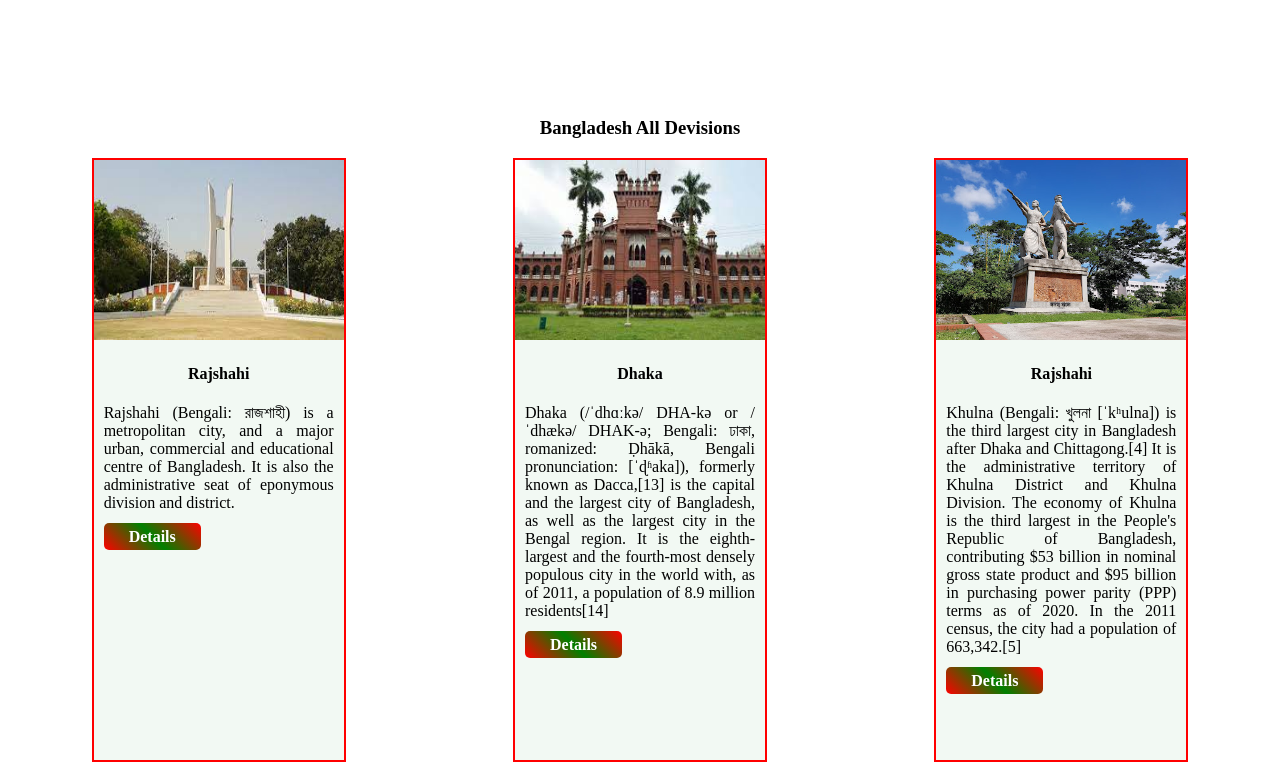
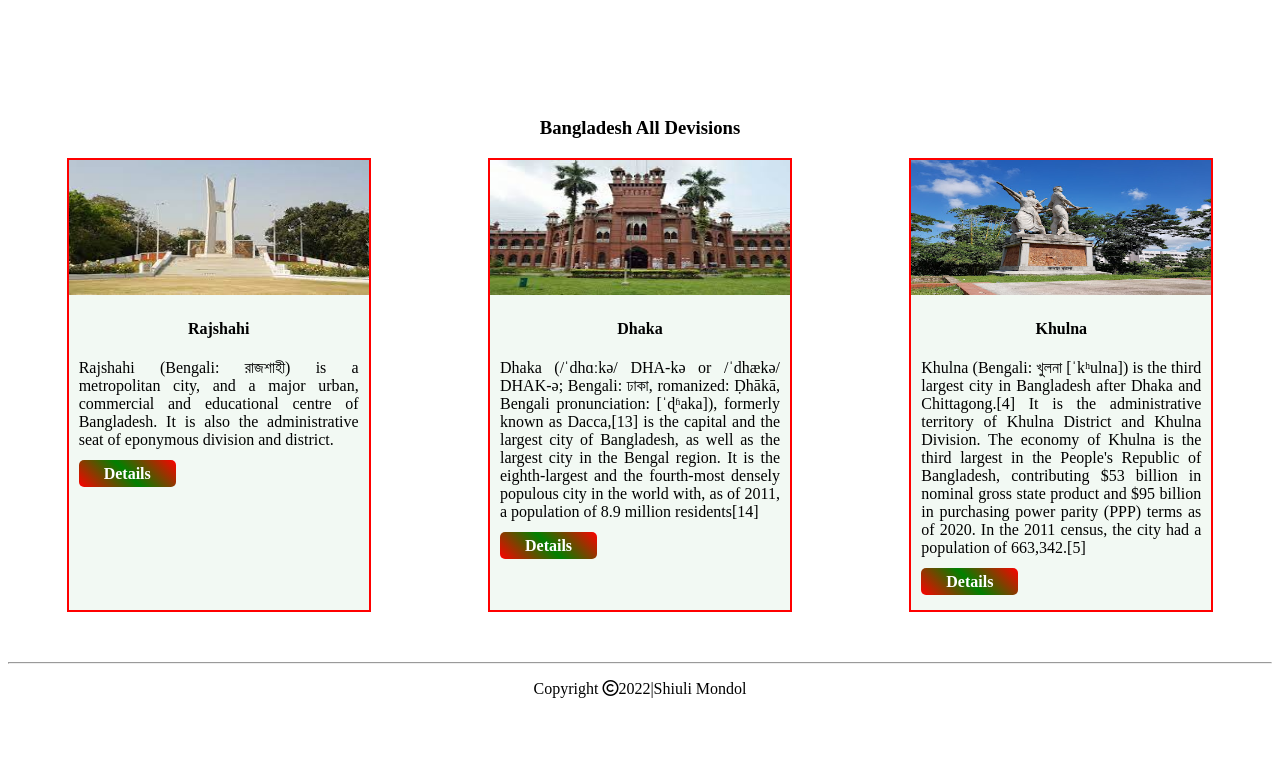
Before and after one commit to Shiulikth/Bangladesh-info, a plain HTML site: page index.html in a window 1280 px wide. Shown: the part 514-1284 px from the top of the page. After the commit the page ends 1222 px from the top, so only its background shows below. Drawn offline with Linux system fonts and the light colour scheme.

Commit message:
footer Added

```diff
--- a/index.html
+++ b/index.html
@@ -4,8 +4,10 @@
     <meta charset="UTF-8">
     <meta http-equiv="X-UA-Compatible" content="IE=edge">
     <meta name="viewport" content="width=device-width, initial-scale=1.0">
+    <script src="https://kit.fontawesome.com/e4a7192516.js" crossorigin="anonymous"></script>
+    <link rel="stylesheet" href="styles/style.css">
     <title>Bangladesh Information</title>
-    <link rel="stylesheet" href="styles/style.css">
+
 </head>
 <body>
     <header>
@@ -49,14 +51,19 @@
             <div class="devision">
                 <img src="images/khulna.jpg" alt="">
                 <div class="devision-details">
-                    <h4 class="name">Rajshahi</h4>
+                    <h4 class="name">Khulna</h4>
                 <p>Khulna (Bengali: খুলনা [ˈkʰulna]) is the third largest city in Bangladesh after Dhaka and Chittagong.[4] It is the administrative territory of Khulna District and Khulna Division. The economy of Khulna is the third largest in the People's Republic of Bangladesh, contributing $53 billion in nominal gross state product and $95 billion in purchasing power parity (PPP) terms as of 2020. In the 2011 census, the city had a population of 663,342.[5]</p>
                 <a class="link" href="https://en.wikipedia.org/wiki/Khulna"> Details</a>
 
                 </div>
             </div>
         </div>
+        <hr>
     </section>
+
+    <footer>
+          <p>Copyright <i class="far fa-copyright"></i>2022|Shiuli Mondol</p>
+    </footer>
 
 </body>
 </html>
--- a/styles/style.css
+++ b/styles/style.css
@@ -46,12 +46,13 @@ h1,h3{
     display: flex;
     justify-content: space-around;
     align-items: center;
+    margin-bottom: 50px;
 
 }
 
 .devision{
-    width: 250px;
-    height:600px;
+    width: 300px;
+    height:450px;
     border: 2px solid red;
     background-color: rgba(231, 243, 232, 0.534);
 }
@@ -69,3 +70,8 @@ h1,h3{
 .name{
     text-align: center;
 }
+
+footer{
+    text-align: center;
+    height: 20px;
+}
```
